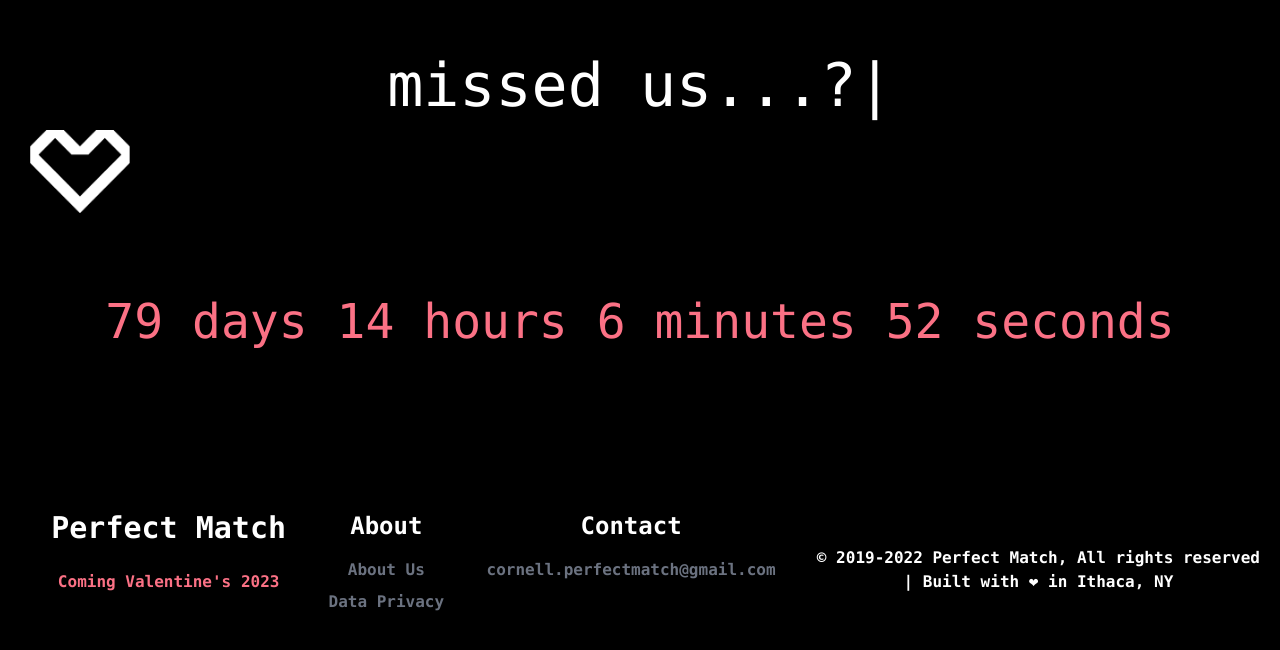
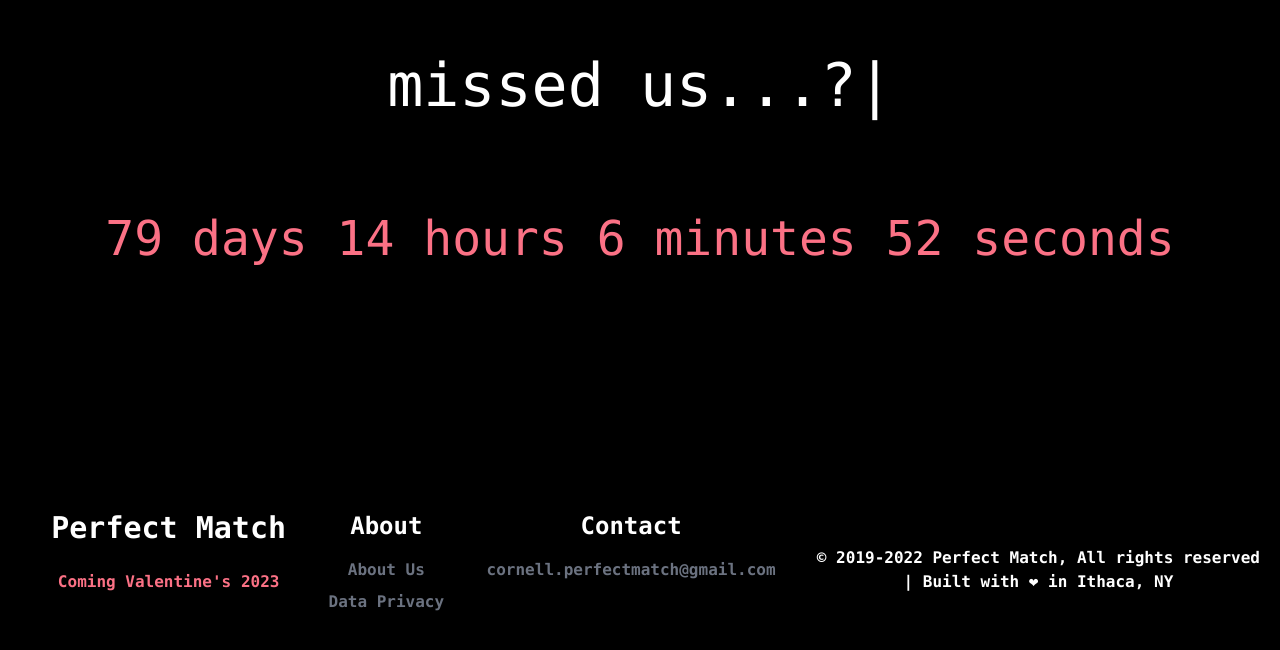
Before and after one commit to Perfect-Match-Org/perfect-match-web, a Next.js app: page / in a window 1280 px wide. Shown: the part 118-768 px from the top of the page. Built offline with nearby package versions, Linux system fonts and the light colour scheme.

Commit message:
Removed buggy logo

```diff
--- a/pages/index.tsx
+++ b/pages/index.tsx
@@ -80,7 +80,7 @@ const Home: NextPage = () => {
 
           </h1>
 
-          <Image alt = "Perfect Match Logo" src={logo} width={100} height={100} />
+          {/* <Image alt = "Perfect Match Logo" src={logo} width={100} height={100} /> */}
           <br></br>
           {Ticket()}
           <div></div>
```
